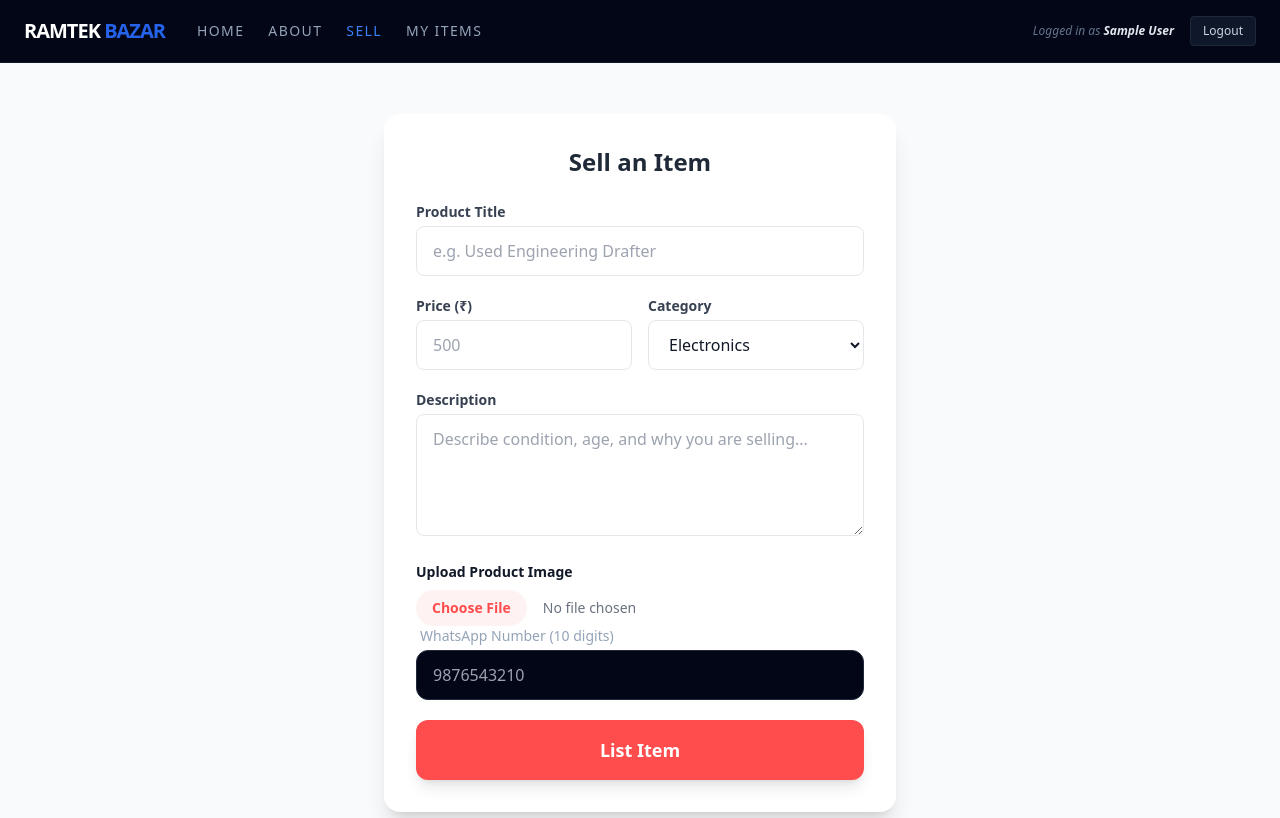
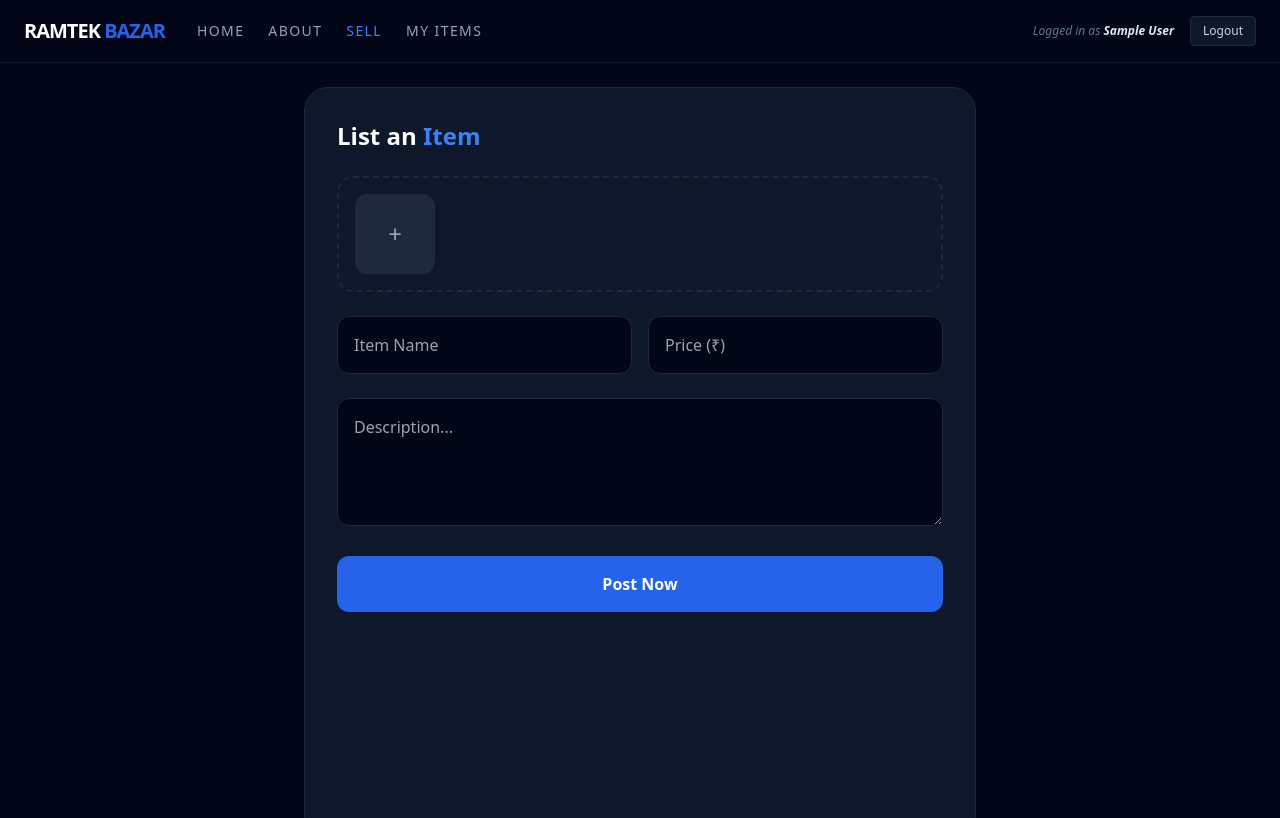
Before and after one commit to Utkarshende/ramtek-mini-e-shop, a React (Create React App) app in the folder frontend/: page /sell in a window 1280 px wide. Shown: the top 818 px of the page. Built offline with nearby package versions, Linux system fonts and the light colour scheme; sample sign-in values are in the browser's storage.

Commit message:
feat:implementation of multi image picker with delete button

```diff
--- a/frontend/src/pages/SellProduct.jsx
+++ b/frontend/src/pages/SellProduct.jsx
@@ -1,135 +1,95 @@
-import React, { useState } from 'react'
-import API from '../api.js'
-import { useNavigate } from 'react-router-dom'
+import React, { useState } from 'react';
+import API from '../api';
 
 function SellProduct() {
-
   const [files, setFiles] = useState([]);
   const [previews, setPreviews] = useState([]);
+  const [isUploading, setIsUploading] = useState(false);
 
-  const navigate = useNavigate();
-  const [image, setImage] = useState(null);
   const [formData, setFormData] = useState({
-    title: '',
-    price: '',
-    category: 'Electronics',
-    description: '',
-    location: 'Ramtek'
+    title: '', price: '', category: 'Electronics', description: '', location: '', phoneNumber: ''
   });
-
 
   const handleImageChange = (e) => {
     const selectedFiles = Array.from(e.target.files);
-    setFiles(selectedFiles);
 
-    // Create temporary URLs to show the user what they selected
-    const previewUrls = selectedFiles.map(file => URL.createObjectURL(file));
-    setPreviews(previewUrls);
+    // Limit to 5 images total
+    if (files.length + selectedFiles.length > 5) {
+      return alert("You can only upload up to 5 images.");
+    }
+
+    setFiles([...files, ...selectedFiles]);
+
+    const newPreviews = selectedFiles.map(file => URL.createObjectURL(file));
+    setPreviews([...previews, ...newPreviews]);
   };
+
+  const removeImage = (index) => {
+    setFiles(files.filter((_, i) => i !== index));
+    setPreviews(previews.filter((_, i) => i !== index));
+    URL.revokeObjectURL(previews[index]);
+  };
+
   const handleSubmit = async (e) => {
     e.preventDefault();
+    setIsUploading(true);
+
     const data = new FormData();
-
-    // Append text fields
     Object.keys(formData).forEach(key => data.append(key, formData[key]));
-
-    // Append all selected images
     files.forEach(file => data.append('images', file));
 
     try {
-      await API.post('/products/create', data, {
-        headers: { 'Content-Type': 'multipart/form-data' }
-      });
+      await API.post('/products/create', data);
       alert("Product listed successfully!");
+      // window.location.href = '/';
     } catch (err) {
-      alert("Upload failed. Make sure your backend can handle multiple files.");
+      alert("Error uploading. Check console.");
+    } finally {
+      setIsUploading(false);
     }
   };
 
   return (
-    <div className="min-h-screen bg-gray-50 flex items-center justify-center p-6">
-      <div className="bg-white w-full max-w-lg rounded-2xl shadow-xl p-8">
-        <h2 className="text-2xl font-bold text-gray-800 mb-6 text-center">Sell an Item</h2>
+    <div className="min-h-screen bg-slate-950 p-6 flex justify-center text-white">
+      <form onSubmit={handleSubmit} className="max-w-2xl w-full bg-slate-900 p-8 rounded-3xl border border-slate-800 space-y-6">
+        <h2 className="text-2xl font-bold">List an <span className="text-blue-500">Item</span></h2>
 
-        <form onSubmit={handleSubmit} className="space-y-5">
-          <div>
-            <label className="block text-sm font-semibold text-gray-700 mb-1">Product Title</label>
-            <input
-              type="text"
-              required
-              className="w-full px-4 py-3 rounded-lg border border-gray-200 focus:border-ramtekRed focus:ring-2 focus:ring-red-100 outline-none transition-all"
-              placeholder="e.g. Used Engineering Drafter"
-              onChange={(e) => setFormData({...formData, title: e.target.value})}
-            />
+        {/* Image Upload Area */}
+        <div className="flex flex-wrap gap-4 p-4 border-2 border-dashed border-slate-800 rounded-2xl">
+          <label className="w-20 h-20 bg-slate-800 rounded-xl flex items-center justify-center cursor-pointer hover:bg-slate-700 transition-all">
+            <span className="text-2xl text-slate-400">+</span>
+            <input type="file" multiple onChange={handleImageChange} className="hidden" accept="image/*" />
+          </label>
+
+          {previews.map((url, i) => (
+            <div key={i} className="relative w-20 h-20 group">
+              <img src={url} className="w-full h-full object-cover rounded-xl border border-slate-700" alt="" />
+              <button
+                type="button"
+                onClick={() => removeImage(i)}
+                className="absolute -top-2 -right-2 bg-red-500 rounded-full w-5 h-5 text-[10px] flex items-center justify-center opacity-0 group-hover:opacity-100 transition-opacity"
+              >✕</button>
+            </div>
+          ))}
         </div>
 
-          <div className="grid grid-cols-2 gap-4">
-            <div>
-              <label className="block text-sm font-semibold text-gray-700 mb-1">Price (₹)</label>
-              <input
-                type="number"
-                required
-                className="w-full px-4 py-3 rounded-lg border border-gray-200 focus:border-ramtekRed focus:ring-2 focus:ring-red-100 outline-none transition-all"
-                placeholder="500"
-                onChange={(e) => setFormData({...formData, price: e.target.value})}
-              />
-            </div>
-            <div>
-              <label className="block text-sm font-semibold text-gray-700 mb-1">Category</label>
-              <select
-                className="w-full px-4 py-3 rounded-lg border border-gray-200 focus:border-ramtekRed outline-none transition-all bg-white"
-                onChange={(e) => setFormData({...formData, category: e.target.value})}
-              >
-                <option value="Electronics">Electronics</option>
-                <option value="Books">Books</option>
-                <option value="Agri-Tools">Agri-Tools</option>
-                <option value="Furniture">Furniture</option>
-              </select>
-            </div>
+        {/* Form Inputs (Title, Price, etc.) */}
+        <div className="grid grid-cols-1 md:grid-cols-2 gap-4">
+          <input type="text" placeholder="Item Name" className="bg-slate-950 border border-slate-800 p-4 rounded-xl outline-none focus:border-blue-500" onChange={(e) => setFormData({...formData, title: e.target.value})} required />
+          <input type="number" placeholder="Price (₹)" className="bg-slate-950 border border-slate-800 p-4 rounded-xl outline-none focus:border-blue-500" onChange={(e) => setFormData({...formData, price: e.target.value})} required />
         </div>
 
-          <div>
-            <label className="block text-sm font-semibold text-gray-700 mb-1">Description</label>
-            <textarea
-              required
-              rows="4"
-              className="w-full px-4 py-3 rounded-lg border border-gray-200 focus:border-ramtekRed focus:ring-2 focus:ring-red-100 outline-none transition-all"
-              placeholder="Describe condition, age, and why you are selling..."
-              onChange={(e) => setFormData({...formData, description: e.target.value})}
-            ></textarea>
-          </div>
-          <div className="mb-4">
-      <label className="block text-sm font-bold mb-2">Upload Product Image</label>
-      <input
-        type="file"
-        accept="image/*"
-        onChange={(e) => setImage(e.target.files[0])}
-        className="w-full text-sm text-gray-500 file:mr-4 file:py-2 file:px-4 file:rounded-full file:border-0 file:text-sm file:font-semibold file:bg-red-50 file:text-ramtekRed hover:file:bg-red-100"
-      />
-      {/* Add this input field to your form */}
-<div>
-  <label className="block text-slate-400 text-sm mb-1 ml-1">WhatsApp Number (10 digits)</label>
-  <input
-    type="tel"
-    pattern="[0-9]{10}"
-    className="w-full bg-slate-950 border border-slate-800 rounded-xl px-4 py-3 text-white focus:border-blue-500 outline-none"
-    placeholder="9876543210"
-    onChange={(e) => setFormData({...formData, phoneNumber: e.target.value})}
-    required
-  />
-</div>
-    </div>
+        <textarea placeholder="Description..." className="w-full bg-slate-950 border border-slate-800 p-4 rounded-xl outline-none focus:border-blue-500 h-32" onChange={(e) => setFormData({...formData, description: e.target.value})} required />
 
         <button
-            type="submit"
-            className="w-full bg-ramtekRed text-white py-4 rounded-xl font-bold text-lg shadow-lg hover:bg-red-600 transition-colors active:scale-95"
+          disabled={isUploading}
+          className={`w-full py-4 rounded-xl font-bold transition-all ${isUploading ? 'bg-slate-800 text-slate-500' : 'bg-blue-600 hover:bg-blue-500'}`}
         >
-            List Item
+          {isUploading ? "Uploading..." : "Post Now"}
         </button>
       </form>
     </div>
-    </div>
-  )
+  );
 }
 
-export default SellProduct
+export default SellProduct;
```
Lines whose indentation alone changed are shown as unchanged.
